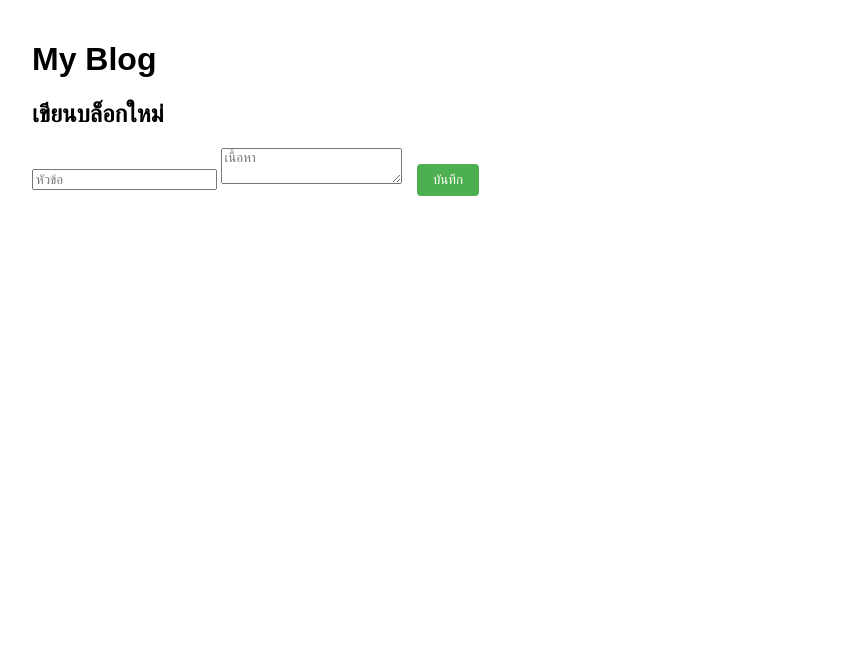
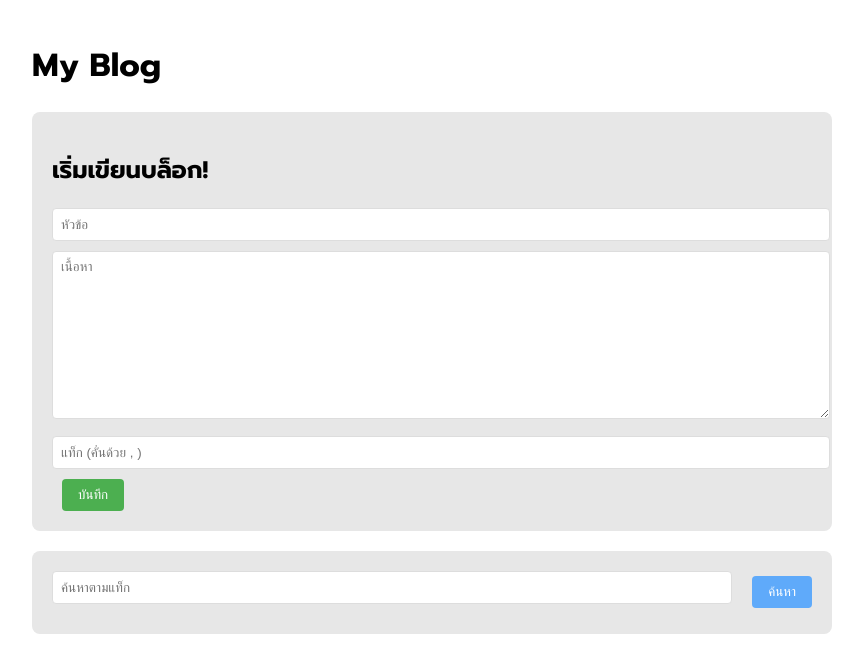
Before and after one commit to Thita13/lab08, a plain HTML site: page index.html in a window 1280 px wide. Shown: the whole page, without its empty margins (208-1071 px from the left). Drawn offline with Linux system fonts and the light colour scheme.

Commit message:
style(all):แก้ไขและตกแต่งใหม่ทั้งหมด

```diff
--- a/index.html
+++ b/index.html
@@ -1,29 +1,40 @@
 <!DOCTYPE html>
 <html lang="th">
+
 <head>
-        <meta charset="UTF-8" >
+    <meta charset="UTF-8" />
     <meta name="viewport" content="width=device-width, initial-scale=1.0" />
     <title>My Blog</title>
     <link rel="stylesheet" href="style.css" />
+    <link href="https://fonts.googleapis.com/css2?family=Prompt:wght@300;400;500;700&display=swap" rel="stylesheet">
 </head>
+
 <body>
     <h1>My Blog</h1>
 
-        <div class="nlog-form">
-            <h2 id="form-title">เขียนบล็อกใหม่</h2>
+    <div class="blog-form">
+        <h2 id="form-title">เริ่มเขียนบล็อก!</h2>
         <form id="blog-form">
-                <input type="hidden" id="edit-id" >
-                <input type="text" id="title" placeholder="หัวข้อ" required >
+            <input type="hidden" id="edit-id" />
+            <input type="text" id="title" placeholder="หัวข้อ" required />
             <textarea id="content" placeholder="เนื้อหา" required></textarea>
+            <input type="text" id="tags" placeholder="แท็ก (คั่นด้วย , )">
             <button type="submit" class="btn-submit">บันทึก</button>
             <button type="button" id="cancel-btn" class="hidden">ยกเลิก</button>
         </form>
     </div>
 
+    <!-- ตัวกรองแท็ก -->
+    <div class="filter-section">
+        <input type="text" id="tag-filter" placeholder="ค้นหาตามแท็ก">
+        <button id="filter-btn">ค้นหา</button>
+    </div>
+
     <div id="blog-list">
-
+        <!-- จะเพิ่มบล็อกที่นี่ -->
     </div>
 
     <script src="script.js"></script>
 </body>
+
 </html>
--- a/script.js
+++ b/script.js
@@ -1,5 +1,6 @@
+// Blog Class - จัดการข้อมูลบล็อก
 class Blog {
-    constructor(id,title,content) {
+    constructor(id, title, content, tags) {
         this.id = id;
         this.title = title;
         this.content = content;
@@ -24,6 +25,7 @@ class Blog {
     }
 }
 
+// BlogManager Class - จัดการข้อมูลบล็อกทั้งหมด
 class BlogManager {
     constructor() {
         this.blogs = this.loadFromLocalStorage();
@@ -62,6 +64,8 @@ class BlogManager {
         return data ? JSON.parse(data).map(b => new Blog(b.id, b.title, b.content, b.tags.join(", "))) : [];
     }
 }
+
+// BlogUI Class - จัดการ UI และ Events
 class BlogUI {
     constructor(blogManager) {
         this.blogManager = blogManager;
@@ -115,7 +119,6 @@ class BlogUI {
             this.contentInput.value = blog.content;
             this.tagsInput.value = blog.tags.join(", ");
             this.editIdInput.value = blog.id;
-            this.formTitle.textContent ="แก้ไขบล็อก";
             this.cancelBtn.classList.remove("hidden");
             window.scrollTo(0, 0);
         }
@@ -128,14 +131,13 @@ class BlogUI {
     }
     resetForm() {
         this.form.reset();
-        this.editIdInput.value = "เขียนบล็อกใหม่";
+        this.editIdInput.value = "";
         this.cancelBtn.classList.add("hidden");
     }
     render(filterTag = "") {
         this.blogList.innerHTML = this.blogManager.blogs
             .filter(blog => filterTag === "" || blog.tags.includes(filterTag))
-            .map(
-                (blog) => `
+            .map(blog => `
                 <div class="blog-post">
                     <h2 class="blog-title">${blog.title}</h2>
                     <div class="blog-date">อัปเดตเมื่อ: ${blog.getFormattedDate()}</div>
@@ -146,10 +148,11 @@ class BlogUI {
                         <button class="btn-delete" onclick="blogUI.deleteBlog(${blog.id})">ลบ</button>
                     </div>
                 </div>
-            `
-        )
-        .join("");
+            `)
+            .join("");
     }
 }
+
+// เริ่มต้นใช้งาน
 const blogManager = new BlogManager();
 const blogUI = new BlogUI(blogManager);
--- a/style.css
+++ b/style.css
@@ -1,18 +1,19 @@
 body {
-    font-family: Arial, sans-serif;
+    font-family: Prompt, sans-serif;
     max-width: 800px;
     margin: 0 auto;
     padding: 20px;
   }
 
   .blog-form {
-    background: #f5f5f5;
+    background: #e7e7e7;
     padding: 20px;
     border-radius: 8px;
     margin-bottom: 20px;
   }
+
   .blog-form input[type="text"],
-.blog-form textarea{
+  .blog-form textarea {
     width: 100%;
     padding: 8px;
     margin-bottom: 10px;
@@ -20,7 +21,7 @@ body {
     border-radius: 4px;
   }
 
-.blog-form textarea{
+  .blog-form textarea {
     height: 150px;
     resize: vertical;
   }
@@ -31,7 +32,7 @@ body {
     margin-bottom: 20px;
     border: 1px solid #ddd;
     border-radius: 8px;
-    box-shadow: 0 2px 4px rgba(0,0,0,0.1);
+    box-shadow: 0 2px 4px rgba(0, 0, 0, 0.1);
   }
 
   .blog-title {
@@ -50,9 +51,18 @@ body {
     margin-bottom: 15px;
   }
 
-.blog-actions {
-    text-align: right;
-    margin-top: 10px;
+  .blog-tags {
+    color: #555;
+    font-size: 0.9em;
+    margin-bottom: 10px;
+  }
+
+  .tag {
+    display: inline-block;
+    background: #ddd;
+    padding: 5px 10px;
+    margin: 5px;
+    border-radius: 5px;
   }
 
   button {
@@ -70,20 +80,20 @@ button {
   }
 
   .btn-submit:hover {
-    background: #45a049;
+    background: #238828;
   }
 
   .btn-edit {
-    background: #2196f3;
+    background: #dec401;
     color: white;
   }
 
   .btn-edit:hover {
-    background: #1e87db;
+    background: #be9202;
   }
 
   .btn-delete {
-    background: #f44336;
+    background: #f0665d;
     color: white;
   }
 
@@ -94,3 +104,58 @@ button {
   .hidden {
     display: none;
   }
+  .filter-section {
+      display: flex;
+      align-items: center;
+      justify-content: center;
+      gap: 10px;
+      margin-bottom: 20px;
+  }
+
+  .filter-section input {
+      width: 250px;
+      padding: 10px;
+      border: 2px solid #ccc;
+      border-radius: 8px;
+      transition: all 0.3s ease;
+  }
+
+  .filter-section input:focus {
+      border-color: #007bff;
+      outline: none;
+      box-shadow: 0 0 5px rgba(0, 123, 255, 0.5);
+  }
+
+  .filter-section button {
+      padding: 8px 16px;
+      color: white;
+      background-color: #5faafa;
+      border: none;
+      border-radius: 4px;
+      cursor: pointer;
+      transition: background-color 0.3s;
+  }
+
+  .filter-section button:hover {
+      background-color: #005bbc;
+  }
+  .filter-section {
+    background: #e7e7e7;
+    padding: 20px;
+    border-radius: 8px;
+    margin-bottom: 20px;
+  }
+
+  .filter-section input[type="text"],
+  .filter-section textarea {
+    width: 100%;
+    padding: 8px;
+    margin-bottom: 10px;
+    border: 1px solid #ddd;
+    border-radius: 4px;
+  }
+
+  .filter-section textarea {
+    height: 150px;
+    resize: vertical;
+  }
```
Lines whose indentation alone changed are shown as unchanged.
